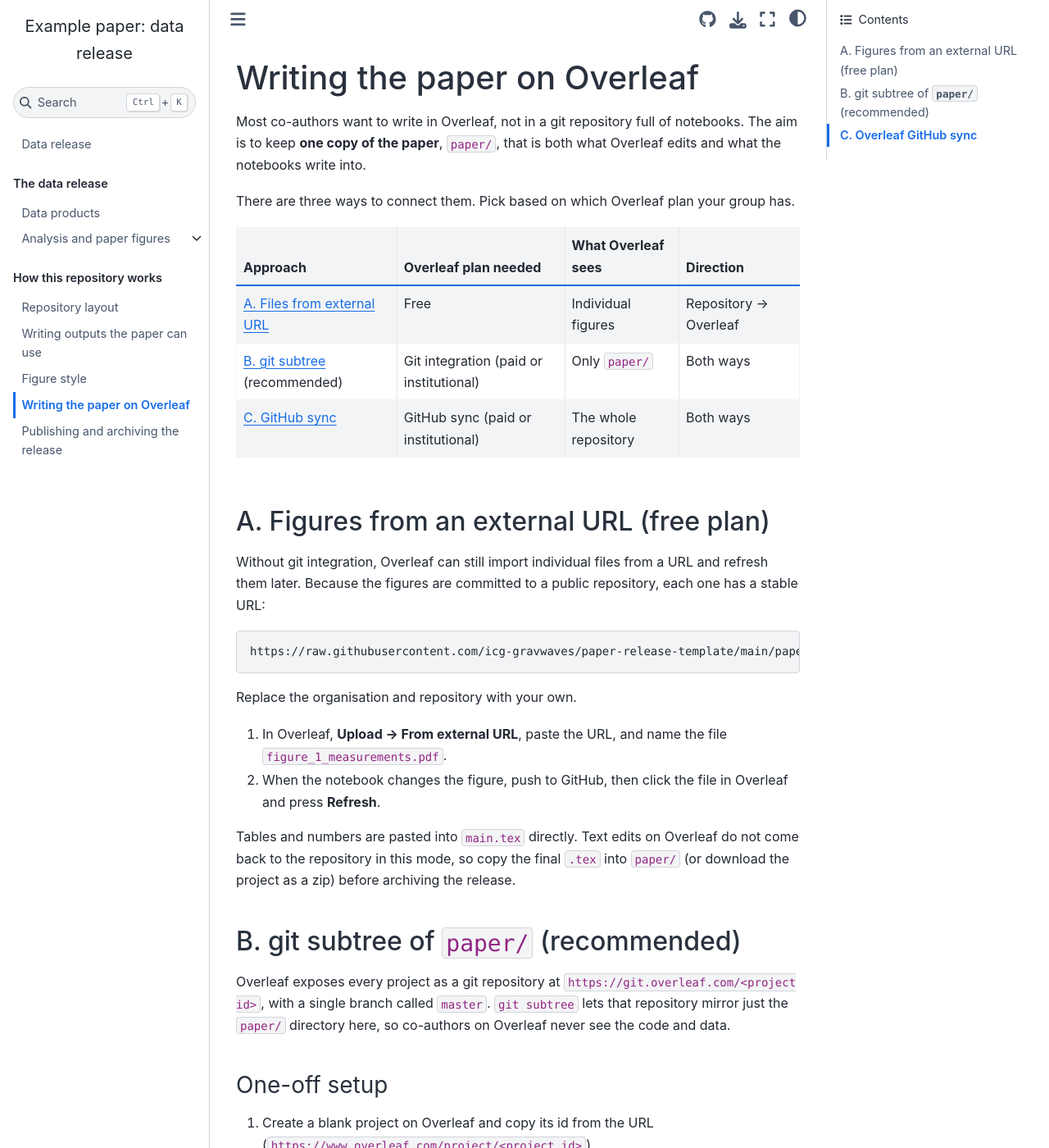
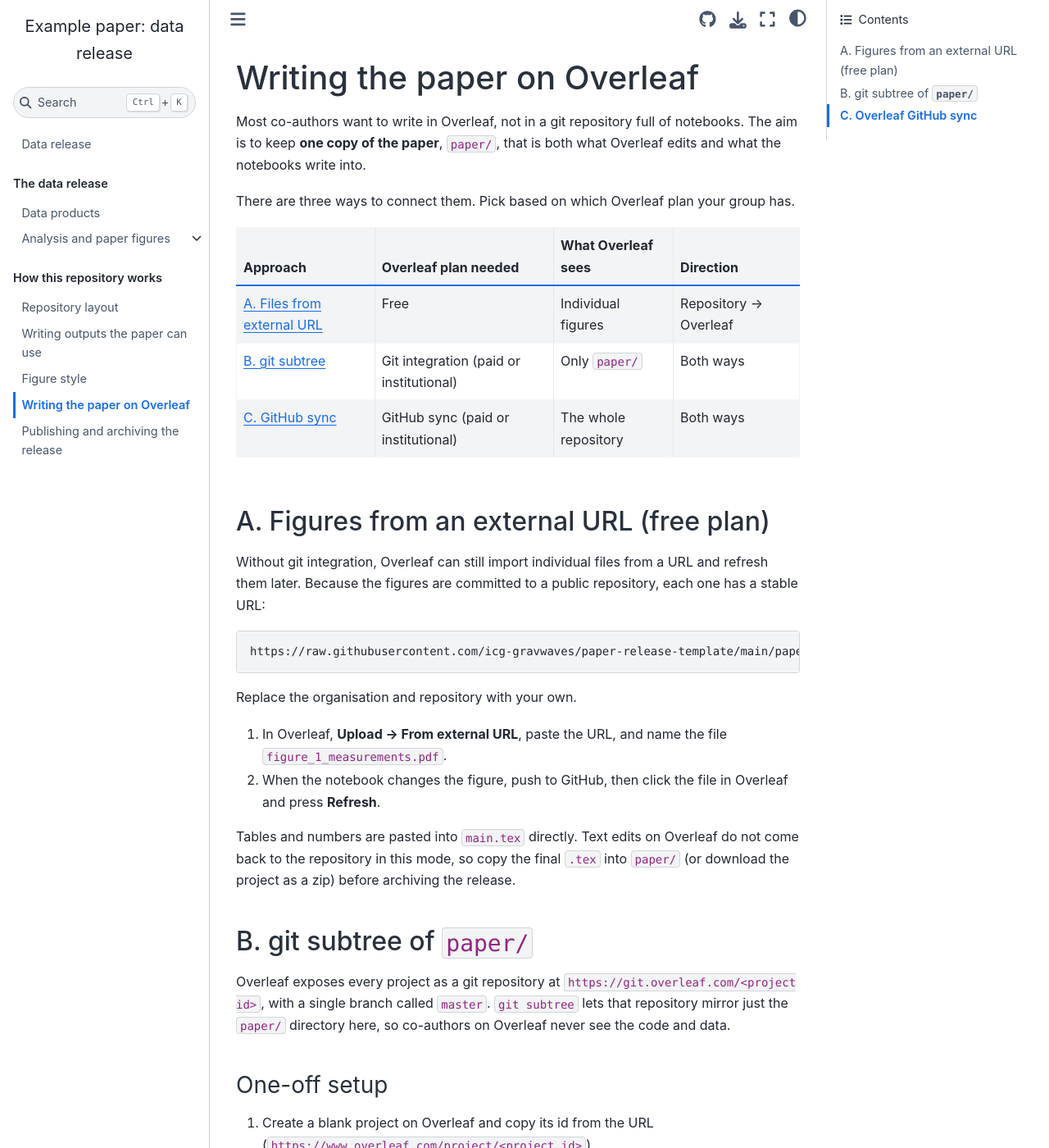
Before and after one commit to icg-gravwaves/paper-release-template, a Jupyter Book: the page built from guide/overleaf.md, in a window 1280 px wide and 1400 px high. Shown: the whole window at 82% size. Built offline with Jupyter Book 1.0.4 settings and Sphinx 7.4.7 and the Sphinx Book theme 1.1.4, drawn with Linux system fonts in a browser that asks for light colours; pages that are not in the unit, such as notebooks, are missing from menus.

Commit message:
Drop recommended label from the git subtree Overleaf option
Co-Authored-By: Claude Opus 5.5 <noreply@anthropic.com>

```diff
--- a/guide/overleaf.md
+++ b/guide/overleaf.md
@@ -10,7 +10,7 @@ group has.
 | Approach | Overleaf plan needed | What Overleaf sees | Direction |
 |---|---|---|---|
 | [A. Files from external URL](overleaf-url) | Free | Individual figures | Repository → Overleaf |
-| [B. git subtree](overleaf-subtree) (recommended) | Git integration (paid or institutional) | Only `paper/` | Both ways |
+| [B. git subtree](overleaf-subtree) | Git integration (paid or institutional) | Only `paper/` | Both ways |
 | [C. GitHub sync](overleaf-github) | GitHub sync (paid or institutional) | The whole repository | Both ways |
 
 (overleaf-url)=
@@ -37,7 +37,7 @@ Overleaf do not come back to the repository in this mode, so copy the final
 the release.
 
 (overleaf-subtree)=
-## B. git subtree of `paper/` (recommended)
+## B. git subtree of `paper/`
 
 Overleaf exposes every project as a git repository at
 `https://git.overleaf.com/<project id>`, with a single branch called
```
